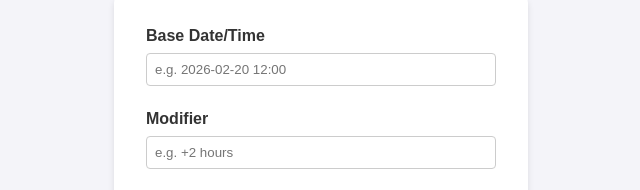
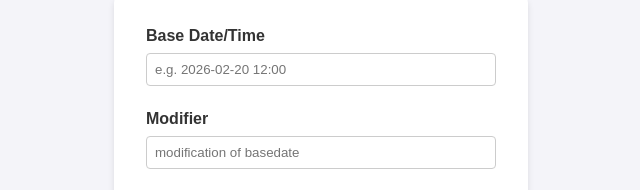
Before and after one commit to whitten/Mdate-web, a plain HTML site: page Base.html in a window 1280 px wide. Shown: the part 63-253 px from the top of the page, 319-959 px from the left. Drawn offline with Linux system fonts and the light colour scheme.

Commit message:
Update Base.html

```diff
--- a/Base.html
+++ b/Base.html
@@ -23,7 +23,7 @@
 
     <div class="field">
         <label for="modifier">Modifier</label>
-        <input type="text" id="modifier" placeholder="e.g. +2 hours">
+        <input type="text" id="modifier" placeholder="modification of basedate">
     </div>
 
     <div class="field">
```
